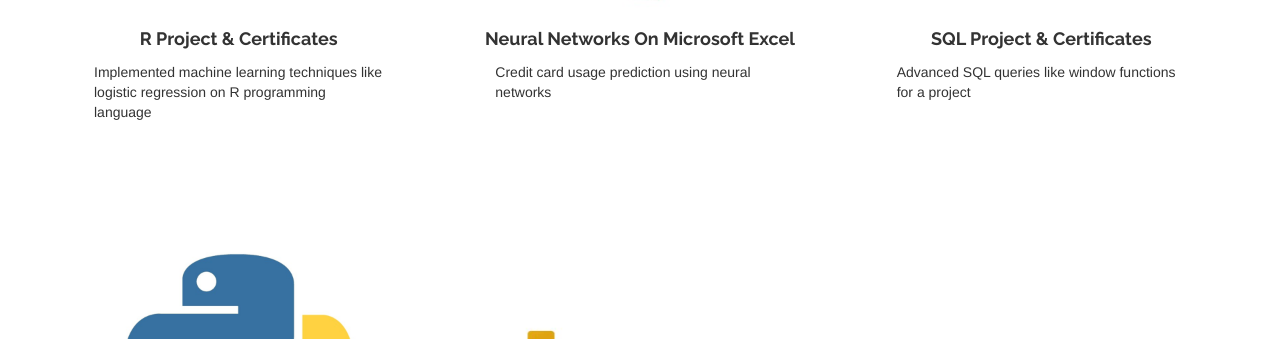
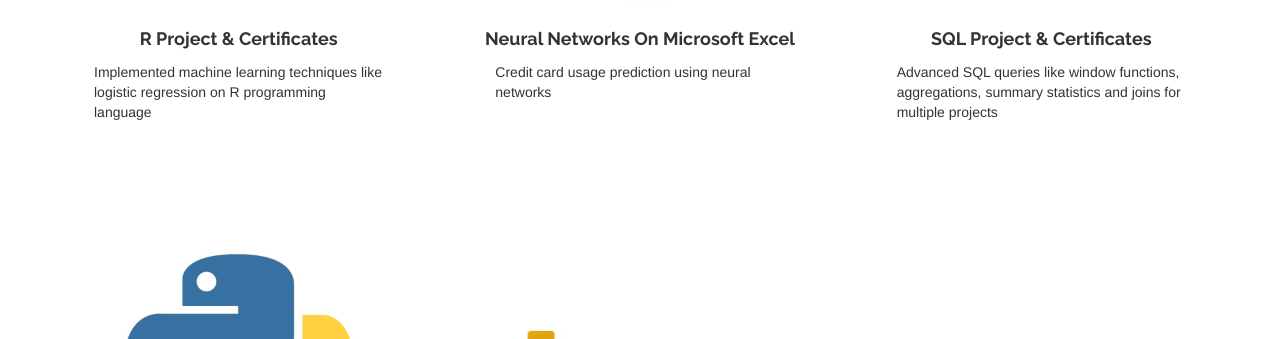
Before and after one commit to humzamalik42/humza-malik.github.io, a plain HTML site: page index.html in a window 1280 px wide. Shown: the part 1440-1779 px from the top of the page. Drawn offline with nearby package versions, Linux system fonts and the light colour scheme.

Commit message:
Update index.html

```diff
--- a/index.html
+++ b/index.html
@@ -155,7 +155,7 @@
 							<div class="col-md-4 portfolio-item">
 								<a href="https://github.com/humzamalik42/SQL-Projects"><img src="thumbs/3.jpg" /></a>
 								<h4>SQL Project & Certificates</h4>
-								<p>Advanced SQL queries like window functions for a project
+								<p>Advanced SQL queries like window functions, aggregations, summary statistics and joins for multiple projects
 							</div>
 						</div>
 						<div class="row" style="margin-top: 2em">
```
